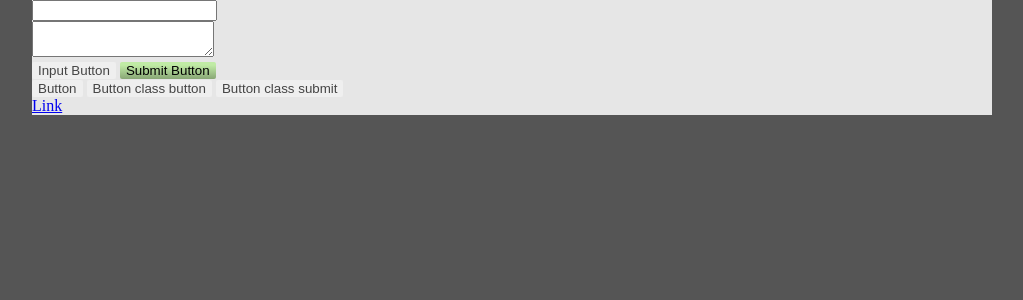
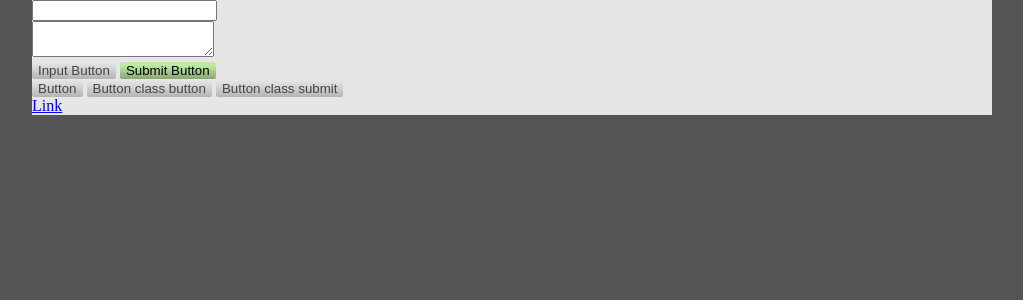
Before and after one commit to brownsusan/orderly, a PHP site: page / in a window 1280 px wide. Shown: the part 50-350 px from the top of the page, without its empty margins (128-1151 px from the left). Run offline with PHP 8.4, Linux system fonts and the light colour scheme.

Commit message:
button styles

```diff
--- a/css/core/main.css
+++ b/css/core/main.css
@@ -16,6 +16,13 @@
 }
 
 button, input[type=button], .button {
+	background: #e6e6e6; /* Old browsers */
+	background: -moz-linear-gradient(top, #e6e6e6 0%, #d4d4d4 40%, #b3b3b3 100%); /* FF3.6+ */
+	background: -webkit-gradient(linear, left top, left bottom, color-stop(0%,#e6e6e6), color-stop(40%,#d4d4d4), color-stop(100%,#b3b3b3)); /* Chrome,Safari4+ */
+	background: -webkit-linear-gradient(top, #e6e6e6 0%,#d4d4d4 40%,#b3b3b3 100%); /* Chrome10+,Safari5.1+ */
+	background: -o-linear-gradient(top, #e6e6e6 0%,#d4d4d4 40%,#b3b3b3 100%); /* Opera 11.10+ */
+	background: -ms-linear-gradient(top, #e6e6e6 0%,#d4d4d4 40%,#b3b3b3 100%); /* IE10+ */
+	background: linear-gradient(to bottom, #e6e6e6 0%,#d4d4d4 40%,#b3b3b3 100%); /* W3C */
 	border: none;
 	border-radius: 2px;
 	color: #444;
```
